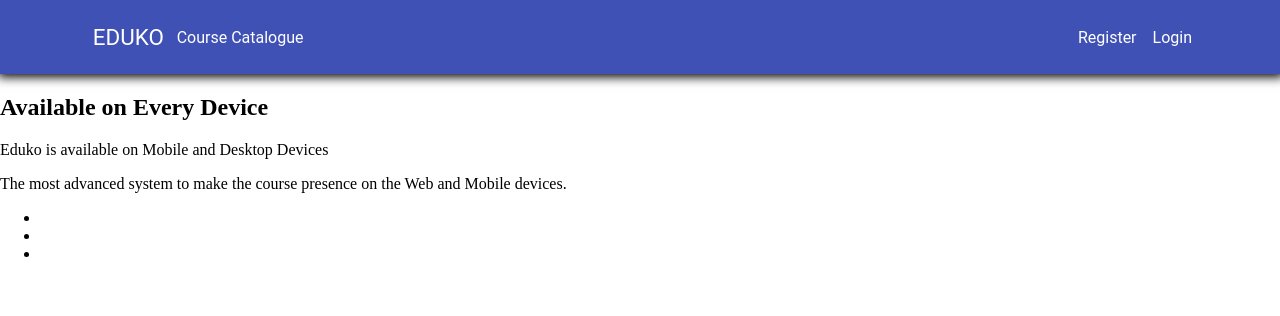
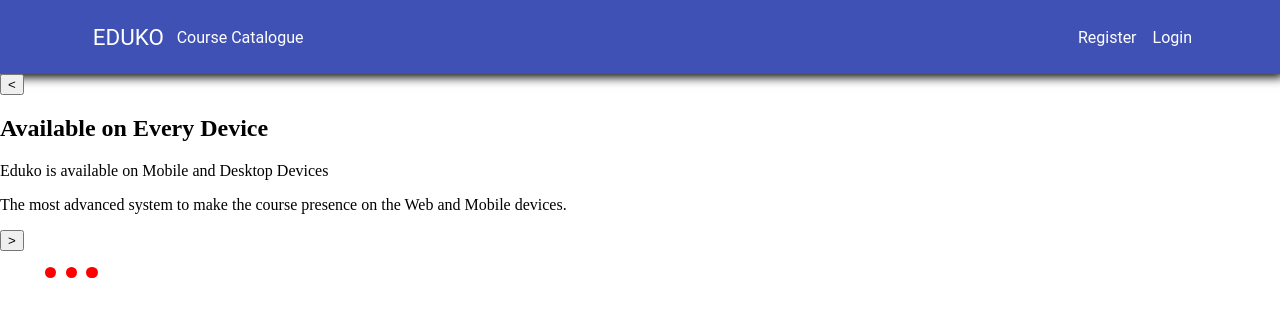
Before and after one commit to AbdulRehmani2/eduko-clone, a React (Vite) app: page / in a window 1280 px wide. Shown: the top 316 px of the page. Built offline with nearby package versions, Linux system fonts and the light colour scheme.

Commit message:
Slider functionality done

```diff
--- a/src/components/Slider.css
+++ b/src/components/Slider.css
@@ -0,0 +1,17 @@
+.slider-controls{
+    list-style: none;
+    display: flex;
+    flex-direction: row;
+}
+
+.slider-controls>li{
+    height: 0.7rem;
+    width: 0.7rem;
+    border-radius: 50%;
+    background-color: red;
+    margin: 0rem 0.3rem;
+}
+
+.slider-controls>li:hover{
+    cursor: pointer;
+}
--- a/src/components/Slider.jsx
+++ b/src/components/Slider.jsx
@@ -1,18 +1,34 @@
 import { useState } from "react"
+import './Slider.css'
 
 export default function Slider()
 {
+    function changeSlide(e){
+        let slideNo = Number(e.target.classList.value)
+        setIndex(slideNo)
+    }
+
+    function nextPage(){
+        index < 2 ? setIndex(index+1) : setIndex(0)
+    }
+
+    function prevPage(){
+        index > 0 ? setIndex(index-1) : setIndex(2)
+    }
+
     const [index, setIndex] = useState(0)
     let data = [{title:"Available on Every Device", firstLine: 'Eduko is available on Mobile and Desktop Devices', secondLine:'The most advanced system to make the course presence on the Web and Mobile devices.'},
                 {title:'Online Assignment Submission', firstLine:'Forget the paper work', secondLine:'The integrated API helps the students to manage their assignments online'},
                 {title:'Best Platform to Manage the Course', firstLine:'Manage your classes with online presence', secondLine:'Create your own course and make it more productive'}]
     return (
         <div className="slider-container">
+            <button className="slider-buttons" onClick={nextPage}>&lt;</button>
             <Slide data={data[index]}></Slide>
+            <button className="slider-buttons" onClick={prevPage}>&gt;</button>
             <ul className="slider-controls">
-                <li></li>
-                <li></li>
-                <li></li>
+                <li className="0" onClick={changeSlide}></li>
+                <li className="1" onClick={changeSlide}></li>
+                <li className="2" onClick={changeSlide}></li>
             </ul>
         </div>
     )
@@ -21,9 +37,12 @@ export default function Slider()
 function Slide(props)
 {
     return (<>
-        <h2>{props.data.title}</h2>
-        <p>{props.data.firstLine}</p>
-        <p>{props.data.secondLine}</p>
+        <div>
+            <h2>{props.data.title}</h2>
+            <p>{props.data.firstLine}</p>
+            <p>{props.data.secondLine}</p>
+        </div>
+
     </>)
 
 }
```
